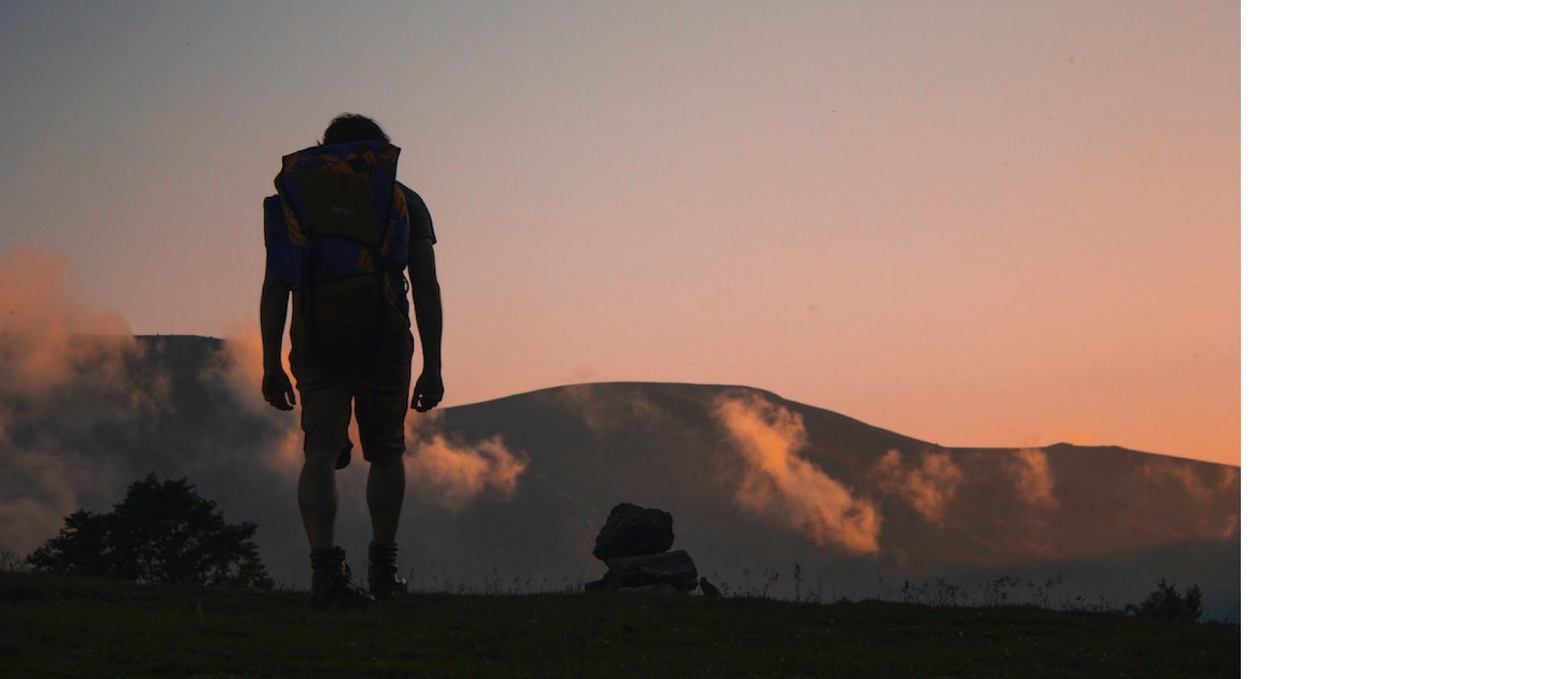
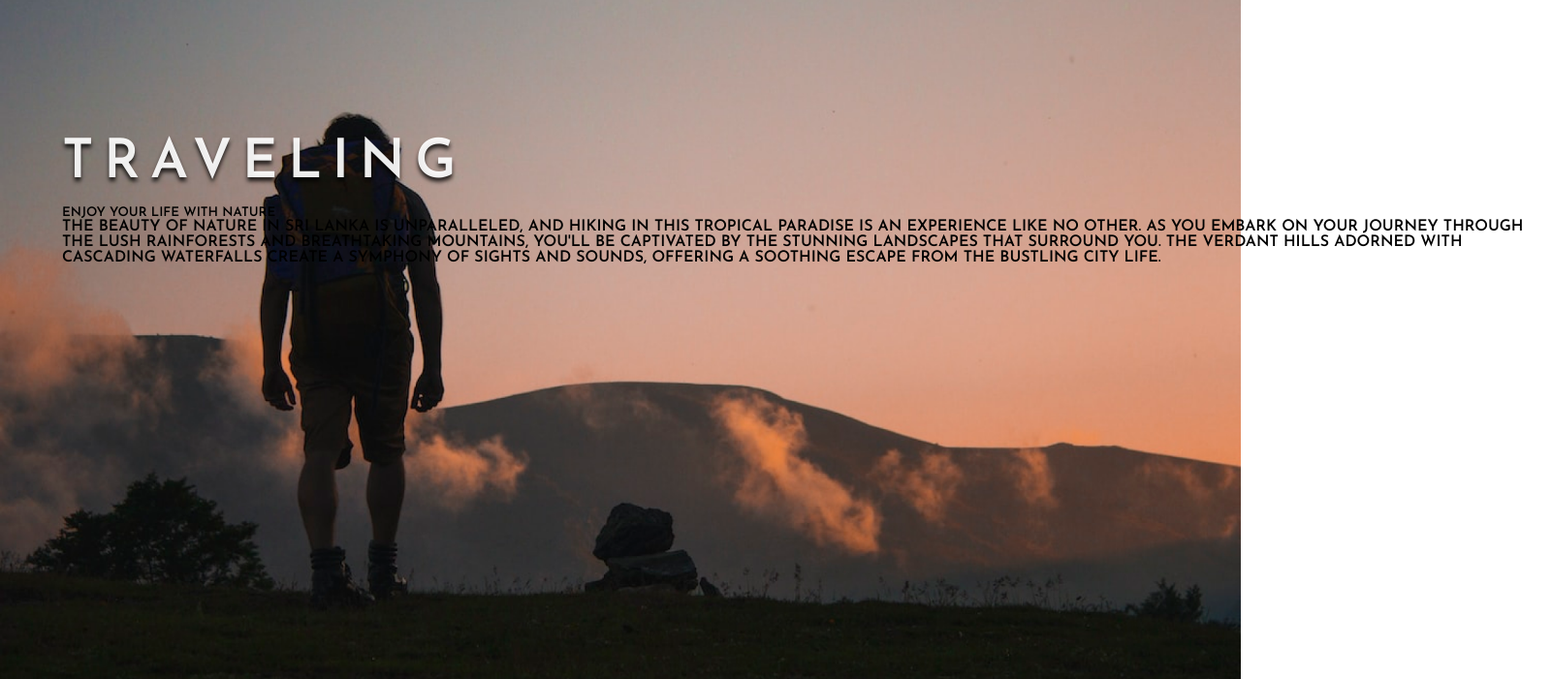
Before and after one commit to N3mxaraMe-CodeArc/Webcw.1.2-sem, a plain HTML site: page index.html in a window 1280 px wide. Shown: the part 99-800 px from the top of the page at 97% size, 1601 px wide, since content can reach past the window. Drawn offline with Linux system fonts and the light colour scheme; files whose address does not match are found by name.

Commit message:
git push

```diff
--- a/index.html
+++ b/index.html
@@ -36,6 +36,21 @@
           </div>
         </div>
       </header>
+      <div class="hero-section">
+        <div class="discription">
+          <h2 class="main-head">traveling</h2>
+          <h5 class="subheading">Enjoy your Life with nature</h5>
+          <p class="paragraph">
+            The beauty of nature in Sri Lanka is unparalleled, and hiking in
+            this tropical paradise is an experience like no other. As you embark
+            on your journey through the lush rainforests and breathtaking
+            mountains, you'll be captivated by the stunning landscapes that
+            surround you. The verdant hills adorned with cascading waterfalls
+            create a symphony of sights and sounds, offering a soothing escape
+            from the bustling city life.
+          </p>
+        </div>
+      </div>
     </div>
     <script src="script.js"></script>
   </body>
--- a/style.css
+++ b/style.css
@@ -84,3 +84,26 @@
   transform: scale(1.07);
   transition: 0.3s ease;
 }
+
+.hero-section {
+  position: absolute;
+}
+
+.discription {
+  margin-top: 15rem;
+  margin-left: 4rem;
+  text-transform: uppercase;
+}
+
+.main-head {
+  padding-right: 70rem;
+  padding-bottom: 1rem;
+  text-transform: uppercase;
+  font-style: normal;
+  font-weight: 700;
+  font-size: 56px;
+  text-align: center;
+  letter-spacing: 0.185em;
+  color: rgba(255, 255, 255, 0.927152);
+  text-shadow: 0px 4px 4px rgba(0, 0, 0, 0.8);
+}
```
